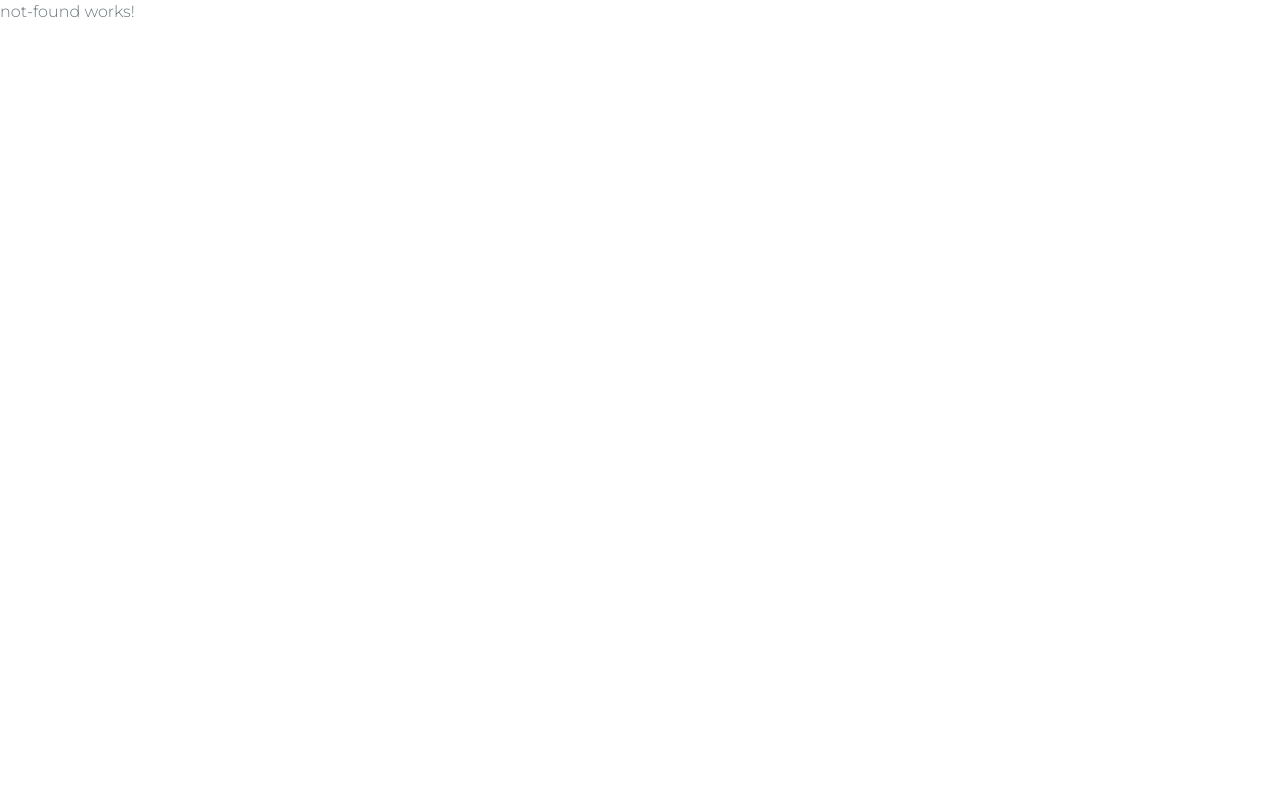
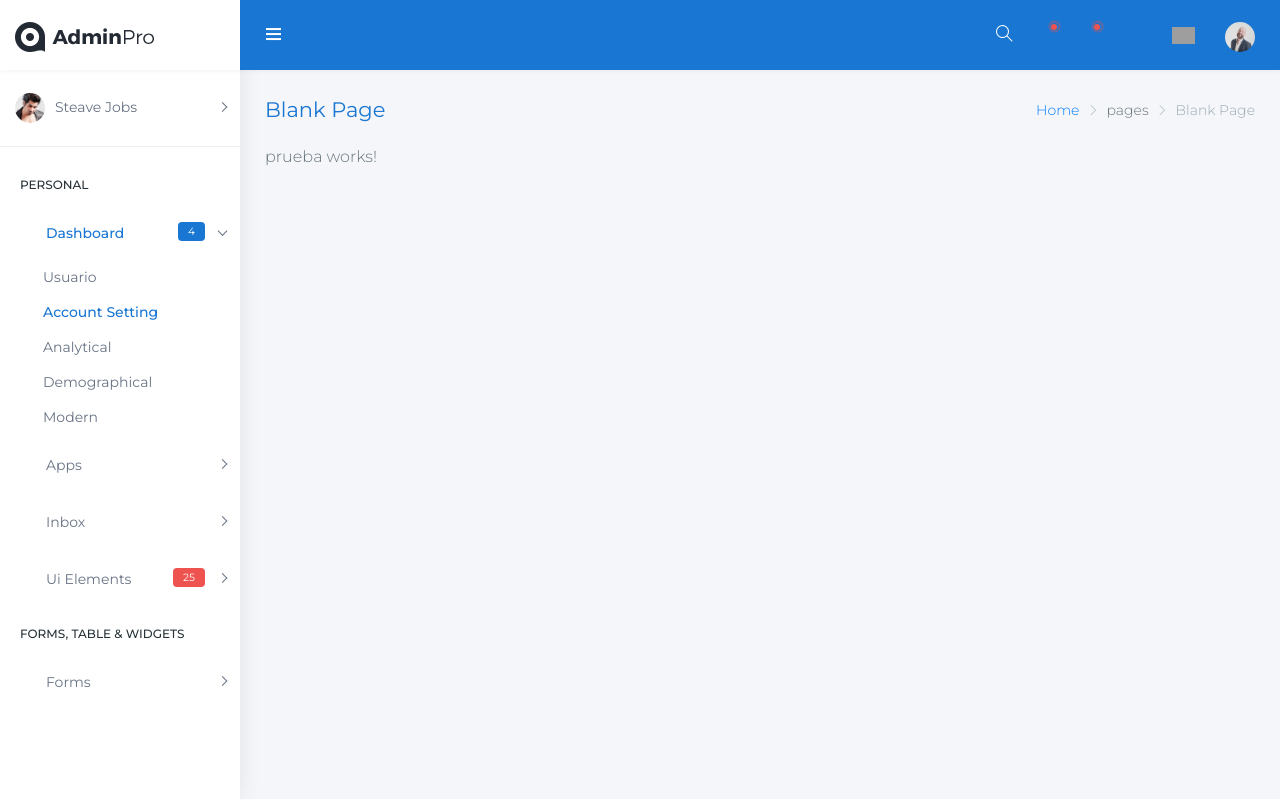
Before and after one commit to RmrGnzlz/webjuzgadovalledupar, an Angular app: page /prueba in a window 1280 px wide. Built offline with nearby package versions, Linux system fonts and the light colour scheme; grey boxes are pictures that could not be loaded; a web font is replaced by a local one.

Commit message:
diseño y rutas hijas
modularizar el archivo principal AppModule

```diff
--- /dev/null
+++ b/src/app/pages/prueba/prueba.component.html
@@ -0,0 +1 @@
+<p>prueba works!</p>
--- /dev/null
+++ b/src/app/pages/prueba/prueba.component.ts
@@ -0,0 +1,15 @@
+import { Component, OnInit } from '@angular/core';
+
+@Component({
+  selector: 'app-prueba',
+  templateUrl: './prueba.component.html',
+  styleUrls: ['./prueba.component.css']
+})
+export class PruebaComponent implements OnInit {
+
+  constructor() { }
+
+  ngOnInit() {
+  }
+
+}
--- a/src/app/shared/breadcrumbs/breadcrumbs.component.html
+++ b/src/app/shared/breadcrumbs/breadcrumbs.component.html
@@ -14,9 +14,9 @@
                           <li class="breadcrumb-item active">Blank Page</li>
                       </ol>
                   </div>
-                  <div>
+                  <!-- <div>
                       <button class="right-side-toggle waves-effect waves-light btn-inverse btn btn-circle btn-sm pull-right m-l-10"><i class="ti-settings text-white"></i></button>
-                  </div>
+                  </div> -->
               </div>
               <!-- ============================================================== -->
               <!-- End Bread crumb and right sidebar toggle -->
--- a/src/app/shared/shared.module.ts
+++ b/src/app/shared/shared.module.ts
@@ -3,6 +3,7 @@ import { CommonModule } from '@angular/common';
 import { SidebarComponent } from './sidebar/sidebar.component';
 import { HeaderComponent } from './header/header.component';
 import { BreadcrumbsComponent } from './breadcrumbs/breadcrumbs.component';
+import { RouterModule } from '@angular/router';
 
 
 
@@ -13,7 +14,8 @@ import { BreadcrumbsComponent } from './breadcrumbs/breadcrumbs.component';
     HeaderComponent
   ],
   imports: [
-    CommonModule
+    CommonModule,
+    RouterModule
   ],
   exports: [
     SidebarComponent,
--- a/src/app/shared/sidebar/sidebar.component.html
+++ b/src/app/shared/sidebar/sidebar.component.html
@@ -10,7 +10,6 @@
                       <li><a href="javascript:void()">My Profile </a></li>
                       <li><a href="javascript:void()">My Balance</a></li>
                       <li><a href="javascript:void()">Inbox</a></li>
-                      <li><a href="javascript:void()">Account Setting</a></li>
                       <li><a href="javascript:void()">Logout</a></li>
                     </ul>
                   </li>
@@ -18,7 +17,8 @@
                   <li class="nav-small-cap">PERSONAL</li>
                   <li> <a class="has-arrow waves-effect waves-dark" href="#" aria-expanded="false"><i class="mdi mdi-gauge"></i><span class="hide-menu">Dashboard <span class="label label-rouded label-themecolor pull-right">4</span></span></a>
                     <ul aria-expanded="false" class="collapse">
-                      <li><a routerLink="/usuario">Usuario </a></li>
+                      <li><a routerLink="/usuario" routerLinkActive="active" >Usuario </a></li>
+                      <li><a routerLink="/prueba" routerLinkActive="active">Account Setting</a></li>
                       <li><a href="index2.html">Analytical</a></li>
                       <li><a href="index3.html">Demographical</a></li>
                       <li><a href="index4.html">Modern</a></li>
--- a/src/index.html
+++ b/src/index.html
@@ -12,7 +12,8 @@
   <!-- Custom CSS -->
   <link href="assets/css/style.css" rel="stylesheet">
   <!-- You can change the theme colors from here -->
-  <link id="tema"  id="theme" rel="stylesheet">
+<link rel="stylesheet" href="assets/css/colors/blue.css" id="theme">
+  <!-- <link id="tema"  id="theme" rel="stylesheet"> -->
 
 
  <meta name="viewport" content="width=device-width, initial-scale=1">
```
Also changed, not shown: src/app/app-routing.module.ts (+0 -19 lines), src/app/app.module.ts (+12 -10 lines), src/app/pages/pages-routing.module.ts (+12 -2 lines), src/app/pages/pages.module.ts (+7 -4 lines), src/app/pages/prueba/prueba.component.css (added), 1 other file (tests, documents, lock files or other folders). Lines whose indentation alone changed are shown as unchanged.
